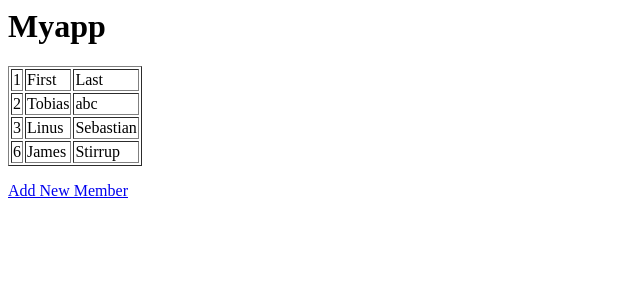
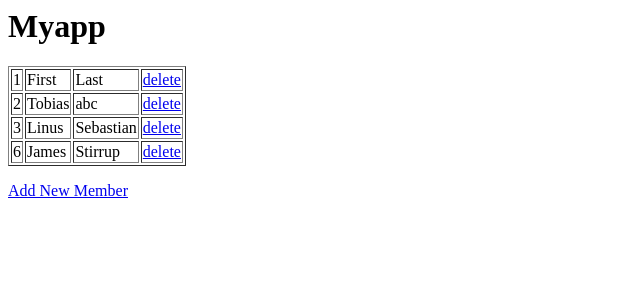
Before and after one commit to parthahere001/Django_Practice, a Django app: page /myapp/ in a window 1280 px wide. Shown: the top 300 px of the page, without its empty margins (0-640 px from the left). Run offline with Django 4.2, Linux system fonts and the light colour scheme; data comes from the database, SQL or seed files in the repository; both versions use the stored data as it was after the commit.

Commit message:
Added an option to delete members

```diff
--- a/project1/myworld/myapp/templates/index.html
+++ b/project1/myworld/myapp/templates/index.html
@@ -6,6 +6,7 @@
 {{x.id}}</td>
 <td>{{x.firstname}}</td>
 <td>{{x.lastname}}</td>
+<td><a href="delete/{{ x.id }}">delete</a></td>
 </tr>{%endfor%}
 </table>
 
--- a/project1/myworld/myapp/urls.py
+++ b/project1/myworld/myapp/urls.py
@@ -4,4 +4,5 @@ from .import views
 urlpatterns = [path('',views.index,name='index'),
 path('add/', views.add,name='add'),
 path('add/addrecord/', views.addrecord, name='addrecord'),
+path('delete/<int:id>', views.delete, name='delete'),
 ]
--- a/project1/myworld/myapp/views.py
+++ b/project1/myworld/myapp/views.py
@@ -20,5 +20,8 @@ def addrecord(request):
    member=Myapp(firstname=x,lastname=y)
    member.save()
    return HttpResponseRedirect(reverse('index'))
-
+def delete(request, id):
+  member = Myapp.objects.get(id=id)
+  member.delete()
+  return HttpResponseRedirect(reverse('index'))
 # Create your views here.
```
Also changed, not shown: project1/myworld/db.sqlite3.
